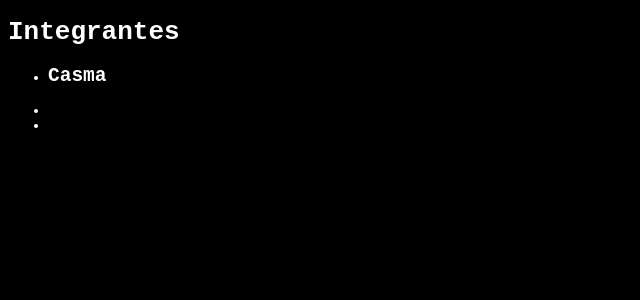
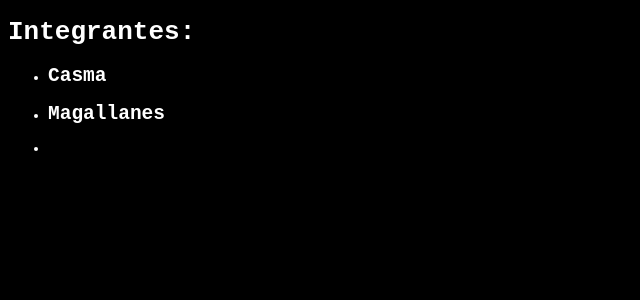
Before and after one commit to Jacn159/AnalizadorLexico, a React (Vite) app: page / in a window 1280 px wide. Shown: the top 300 px of the page, without its empty margins (0-640 px from the left). Built offline with nearby package versions, Linux system fonts and the light colour scheme.

Commit message:
colocando nombre

```diff
--- a/src/App.jsx
+++ b/src/App.jsx
@@ -1,5 +1,6 @@
 import "./styles.css";
 import Casma from "./components/casma";
+import Magallanes from "./components/magallanes.jsx"
 const valor = { mensaje: "mensaje", titulo: "jajaja" };
 
 const funcion = () => {
@@ -8,10 +9,10 @@ const funcion = () => {
 export default function App() {
   return (
     <>
-      <h1>Integrantes</h1>
+      <h1>Integrantes:</h1>
       <ul>
-        <li> <Casma></Casma></li>
-        <li></li>
+        <li><Casma></Casma></li>
+        <li><Magallanes></Magallanes></li>
         <li></li>
       </ul>
 
--- /dev/null
+++ b/src/components/magallanes.jsx
@@ -0,0 +1,12 @@
+import React from "react";
+
+const Magallanes = () => {
+  return (
+    <>
+
+      <h2>Magallanes</h2>
+    </>
+  );
+};
+
+export default Magallanes;
```
